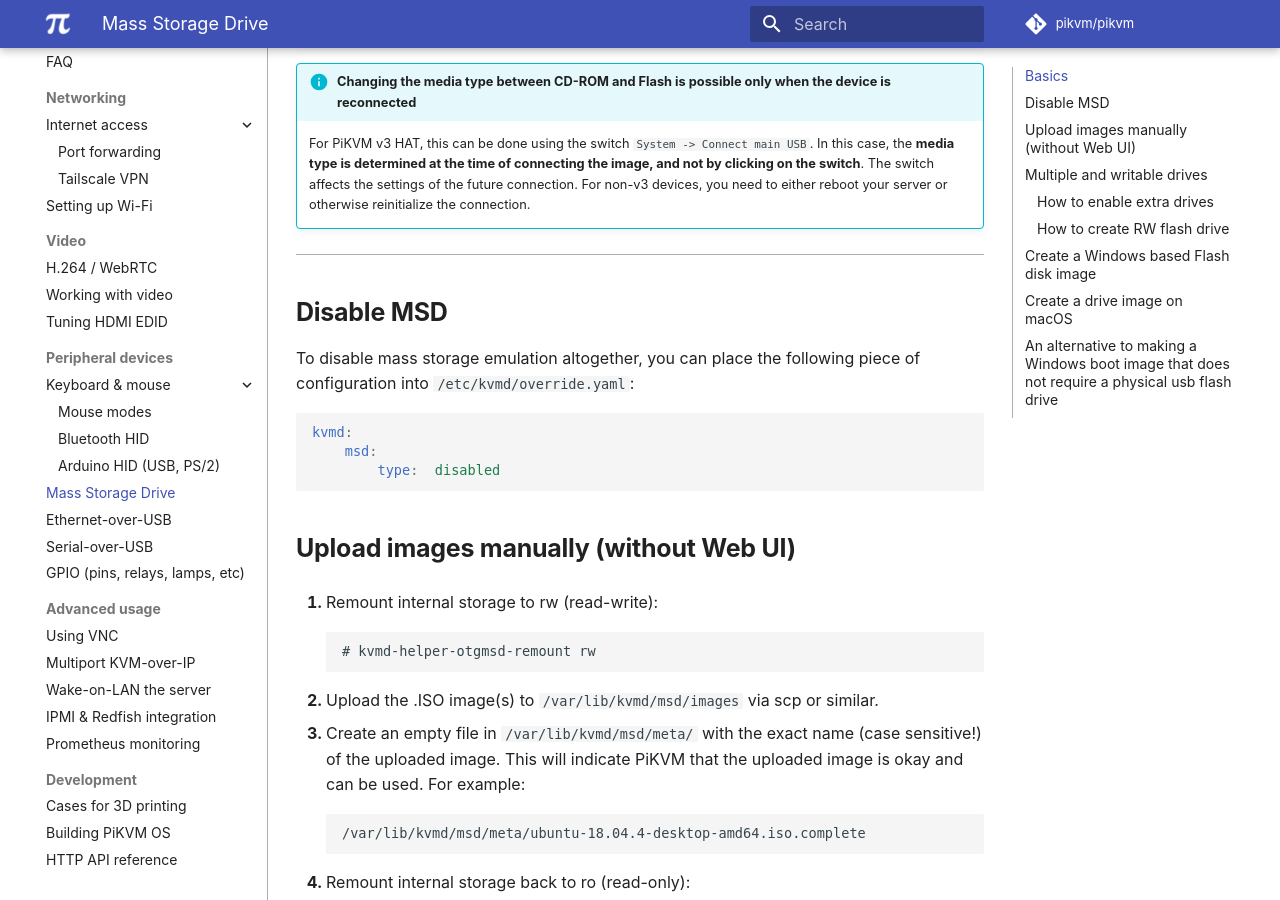
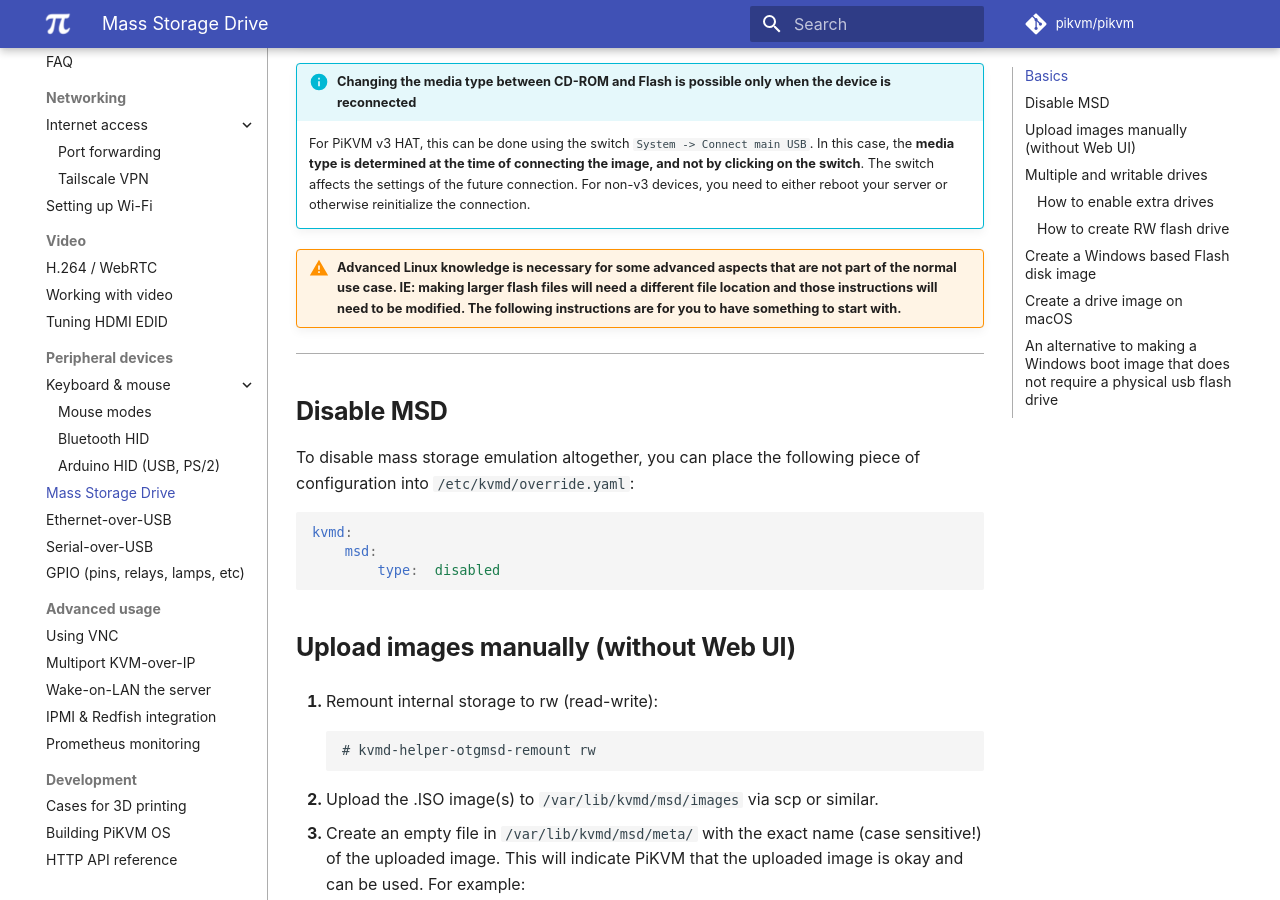
Before and after one commit to pikvm/pikvm, an MkDocs documentation site: the page built from docs/msd.md, in a window 1280 px wide and 900 px high, scrolled down 420 px. Built offline with MkDocs 1.6.1 and Material for MkDocs 9.7.7, drawn with Linux system fonts in a browser that asks for light colours; some web fonts are replaced; comment, search, counter and statistics services are not loaded.

Commit message:
Update msd.md (#727)
Added verbiage for clarity

```diff
--- a/docs/msd.md
+++ b/docs/msd.md
@@ -17,6 +17,7 @@
     The switch affects the settings of the future connection. For non-v3 devices,
     you need to either reboot your server or otherwise reinitialize the connection.
 
+!!! warning "Advanced Linux knowledge is necessary for some advanced aspects that are not part of the normal use case. IE: making larger flash files will need a different file location and those instructions will need to be modified. The following instructions are for you to have something to start with."
 
 -----
 ## Disable MSD
```
